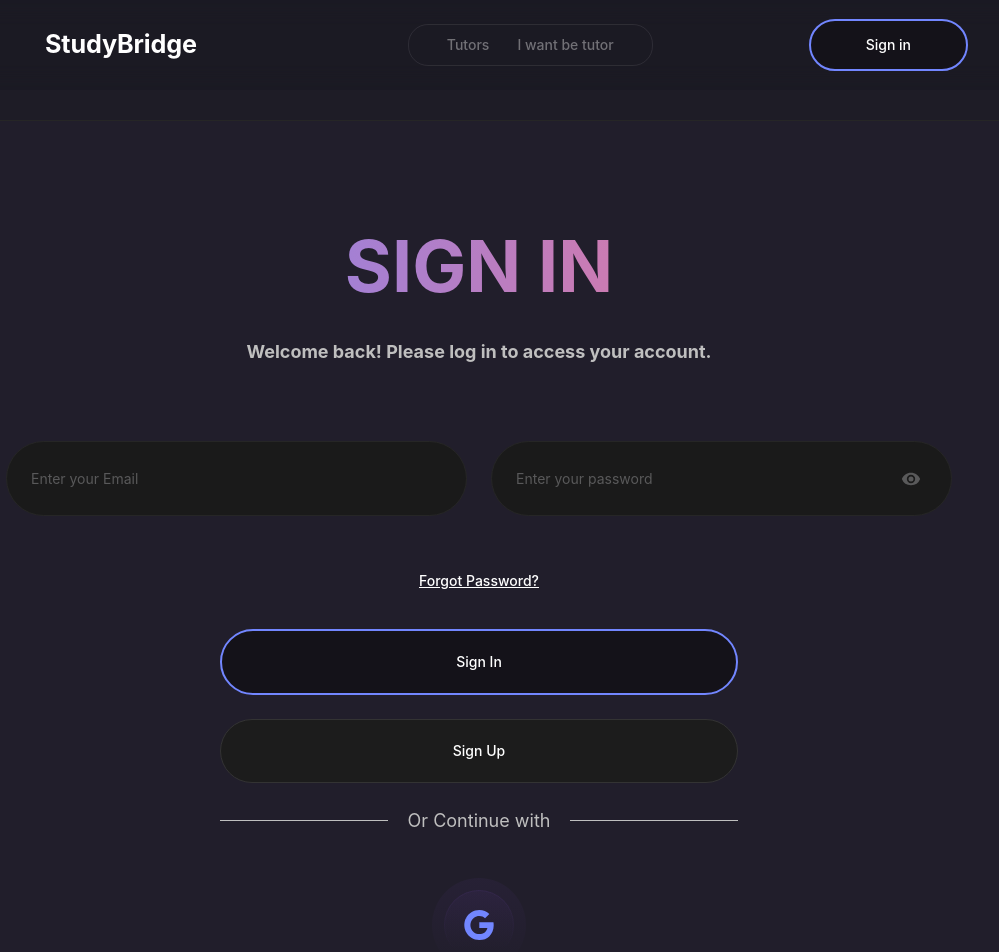
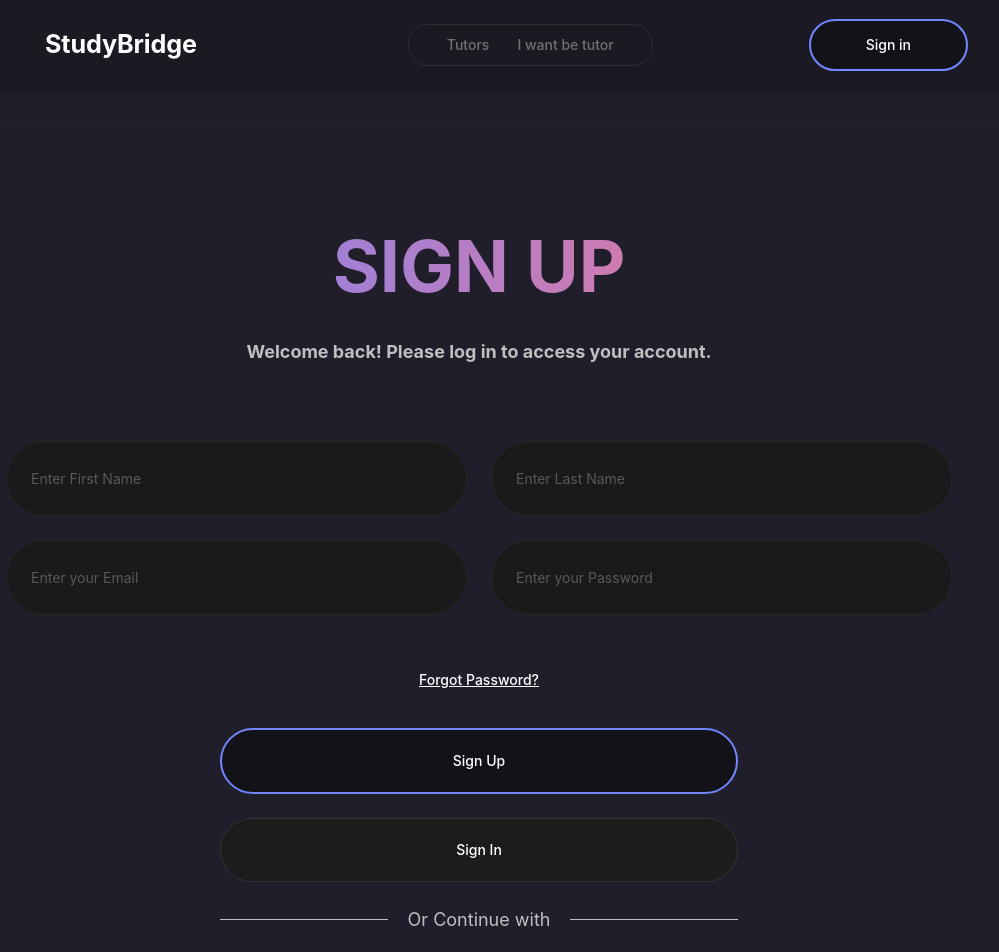
Before and after one commit to Dmytro-Doronin/components, a React (Vite) app: page / in a window 1280 px wide. Shown: the top 952 px of the page, without its empty margins (161-1160 px from the left). Built offline with nearby package versions, Linux system fonts and the light colour scheme.

Commit message:
sign up form

```diff
--- a/src/components/auth/loginForm/loginForm.validation.ts
+++ b/src/components/auth/loginForm/loginForm.validation.ts
@@ -2,5 +2,5 @@ import { z } from 'zod';
 
 export const loginSchema = z.object({
     email: z.string().trim().pipe(z.email({ message: "Invalid email" })),
-    password: z.string().min(3, { message: 'Password must be at least 3 characters' }),
+    password: z.string().min(1, { message: 'Password should not be empty' }),
 });
--- /dev/null
+++ b/src/components/auth/signUpForm/SignUpForm.tsx
@@ -0,0 +1,72 @@
+import type {SignUpData} from "../../../pages/loginPage/LoginPage.tsx";
+import {useForm} from "react-hook-form";
+import type {FormValues} from "./signUpFormTypes.ts";
+import {zodResolver} from "@hookform/resolvers/zod";
+import {ControlledTextField} from "../../ui/controlled/controlledTextField/ControlledTextField.tsx";
+import {Button} from "../../ui/button/Button.tsx";
+import Google from "../../icons/Google.tsx";
+import {signUpSchema} from "./signUpForm.validation.ts";
+
+
+type SignUpFormTypes = {
+    loading: boolean;
+    title: string;
+    onSubmit: (data: SignUpData) => void;
+}
+
+export const SignUpForm = ({loading, onSubmit, title}: SignUpFormTypes) => {
+    const { control, handleSubmit, reset } = useForm<FormValues>({
+        resolver: zodResolver(signUpSchema),
+        defaultValues: {
+            firstName: '',
+            lastName: '',
+            email: '',
+            password: '',
+        },
+    });
+
+
+    const onSubmitForm = (data: SignUpData) => {
+        onSubmit(data);
+        reset();
+    };
+
+    return (
+        <form className="auth-form" onSubmit={handleSubmit(onSubmitForm)}>
+            <h1 className="auth-title">{title}</h1>
+            <h3 className="auth-subtitle">
+                Welcome back! Please log in to access your account.
+            </h3>
+
+            <div className="auth-content">
+                <div className="auth-fields">
+                    <ControlledTextField placeholder="Enter First Name" control={control} name="firstName" />
+                    <ControlledTextField placeholder="Enter Last Name" control={control} name="lastName" />
+                    <ControlledTextField placeholder="Enter your Email" control={control} name="email" />
+                    <ControlledTextField placeholder="Enter your Password" control={control} name="password" />
+                </div>
+
+
+                <div className="auth-actions">
+                    <div className="auth-actions-inner">
+                        <Button variant="link" className="auth-link-underline" type="button">
+                            Forgot Password?
+                        </Button>
+                        <Button variant="secondary" size="auth" type="submit" >Sign Up</Button>
+                        <Button variant="tertiary" size="auth" type="button">Sign In</Button>
+                    </div>
+
+                    <div className="auth-divider">
+                        <div className="auth-divider-line" />
+                        <span className="auth-divider-text">Or Continue with</span>
+                        <div className="auth-divider-line" />
+                    </div>
+
+                    <Button variant="link" type="button"><Google /></Button>
+                </div>
+            </div>
+
+            {loading && <div>Loading...</div>}
+        </form>
+    );
+};
--- /dev/null
+++ b/src/components/auth/signUpForm/signUpForm.validation.ts
@@ -0,0 +1,12 @@
+import { z } from 'zod';
+
+export const signUpSchema = z.object({
+    firstName: z.string()
+        .min(2, { message: 'First name must be at least 2 characters' })
+        .max(15, { message: 'First name must not be more than 15 characters'}),
+    lastName: z.string()
+        .min(2, { message: 'Last name must be at least 2 characters' })
+        .max(15, { message: 'Last name must not be more than 15 characters'}),
+    email: z.string().trim().pipe(z.email({ message: "Invalid email" })),
+    password: z.string().min(5, { message: 'Password must be at least 5 characters' }),
+});
--- /dev/null
+++ b/src/components/auth/signUpForm/signUpFormTypes.ts
@@ -0,0 +1,5 @@
+import { z } from 'zod';
+
+import {signUpSchema} from './signUpForm.validation.ts';
+
+export type FormValues = z.infer<typeof signUpSchema>;
--- a/src/pages/loginPage/LoginPage.tsx
+++ b/src/pages/loginPage/LoginPage.tsx
@@ -1,4 +1,11 @@
-import {LoginForm} from "../../components/auth/loginForm/LoginForm.tsx";
+import {SignUpForm} from "../../components/auth/signUpForm/SignUpForm.tsx";
+
+export type SignUpData = {
+    firstName: string;
+    lastName: string;
+    email: string;
+    password: string;
+}
 
 export type loginData = {
     email: string,
@@ -8,7 +15,7 @@ export type loginData = {
 export const LoginPage = () => {
 
 
-    const onSubmit = (data: loginData) => {
+    const onSubmit = (data: SignUpData) => {
         console.log(data)
     }
 
@@ -16,7 +23,7 @@ export const LoginPage = () => {
         <div
             className='auth-page'
         >
-            <LoginForm loading={false} onSubmit={onSubmit} title='SIGN IN' />
+            <SignUpForm loading={false} onSubmit={onSubmit} title='SIGN UP' />
         </div>
     );
 };
--- a/src/styles/auth.css
+++ b/src/styles/auth.css
@@ -27,7 +27,7 @@
     }
 
     .auth-fields {
-        @apply flex gap-[24px];
+        @apply grid grid-cols-2 gap-[24px];
     }
 
     .auth-actions {
```
